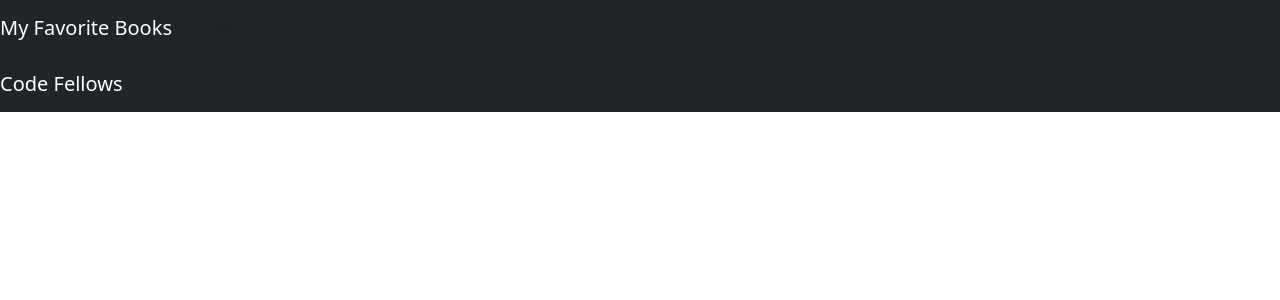
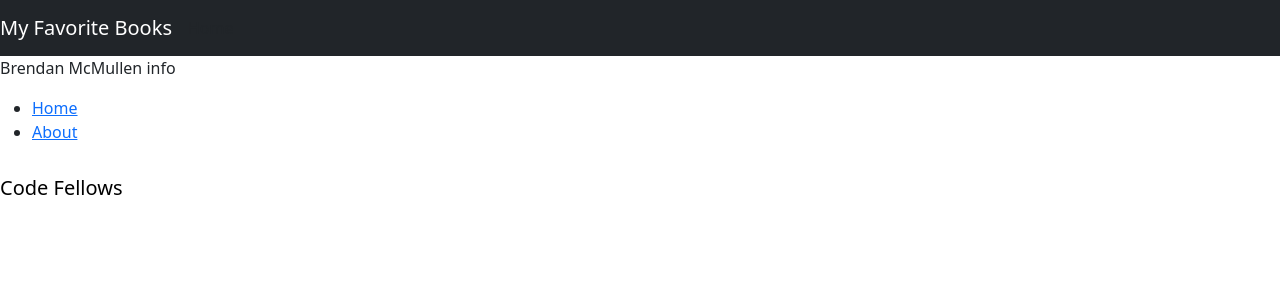
Before and after one commit to bgmcmullen/can-of-books-frontend, a React (Vite) app: page /About in a window 1280 px wide. Shown: the top 300 px of the page. Built offline with nearby package versions, Linux system fonts and the light colour scheme.

Commit message:
added Carousel and routes

```diff
--- a/package.json
+++ b/package.json
@@ -10,6 +10,7 @@
     "preview": "vite preview"
   },
   "dependencies": {
+    "axios": "^1.6.8",
     "bootstrap": "^5.3.1",
     "react": "^18.2.0",
     "react-bootstrap": "^2.8.0",
--- a/src/About.jsx
+++ b/src/About.jsx
@@ -4,7 +4,7 @@ class Profile extends Component {
 
   render() {
     /* TODO: render information about the developers */
-    return <p>Profile page coming soon</p>
+    return <p>Brendan McMullen info</p>
   }
 }
 
--- a/src/App.jsx
+++ b/src/App.jsx
@@ -2,11 +2,13 @@ import React from 'react';
 import Header from './Header';
 import Footer from './Footer';
 import BestBooks from './BestBooks';
+import About from './About';
 import 'bootstrap/dist/css/bootstrap.min.css';
 import {
   BrowserRouter as Router,
   Routes,
-  Route
+  Route,
+  Link
 } from "react-router-dom";
 
 class App extends React.Component {
@@ -21,8 +23,22 @@ class App extends React.Component {
               element={<BestBooks />}
             >
             </Route>
-            {/* PLACEHOLDER: add a route with a path of '/about' that renders the `About` component */}
+            <Route
+              exact path="/About"
+              element={<About />}
+            >
+            </Route>
           </Routes>
+          <nav>
+        <ul>
+          <li>
+            <Link to="/">Home</Link>
+          </li>
+          <li>
+            <Link to="/about">About</Link>
+          </li>
+        </ul>
+      </nav>
           <Footer />
         </Router>
       </>
--- a/src/BestBooks.jsx
+++ b/src/BestBooks.jsx
@@ -1,6 +1,7 @@
-
 import React from 'react';
 import axios from 'axios';
+import Carousel from 'react-bootstrap/Carousel';
+
 
 class BestBooks extends React.Component {
   constructor(props) {
@@ -12,9 +13,12 @@ class BestBooks extends React.Component {
 
   fetchBooks() {
     axios.get('http://localhost:3001/books').then(response => {
-      this.setState({ bookData: response.data});
+      this.setState({ books: response.data });
     });
+  }
 
+  componentDidMount() {
+    this.fetchBooks();
   }
 
   render() {
@@ -23,16 +27,22 @@ class BestBooks extends React.Component {
 
     return (
       <>
-      <p>{this.state}</p>
         <h2>My Essential Lifelong Learning &amp; Formation Shelf</h2>
 
-        {this.state.books.length ? (
-          <p>Book Carousel coming soon</p>
+        {this.state.books.length > 0 ? (
+          <Carousel style={{ marginTop: '150px', color: 'black' }}>
+            {this.state.books.map((book, index) => (
+              <Carousel.Item key={index}>
+                <h5>{book.title}</h5>
+                <p>{book.description}</p>
+              </Carousel.Item>
+            ))}
+          </Carousel>
         ) : (
-          <h3>No Books Found :(</h3>
+          <h3>No Books Found</h3>
         )}
       </>
-    )
+    );
   }
 }
 
--- a/src/Footer.jsx
+++ b/src/Footer.jsx
@@ -4,7 +4,7 @@ import Navbar from 'react-bootstrap/Navbar';
 class Footer extends React.Component {
   render() {
     return (
-      <Navbar collapseOnSelect expand="lg" bg="dark" variant="dark">
+      <Navbar collapseOnSelect expand="lg">
         <Navbar.Brand>Code Fellows</Navbar.Brand>
       </Navbar>
     )
--- a/src/main.jsx
+++ b/src/main.jsx
@@ -1,6 +1,7 @@
 import React from 'react';
 import ReactDOM from 'react-dom/client';
 import App from './App';
+import 'bootstrap/dist/css/bootstrap.min.css';
 
 const root = ReactDOM.createRoot(document.getElementById('root'));
 root.render(
```
Also changed, not shown: 1 other file (tests, documents, lock files or other folders).
